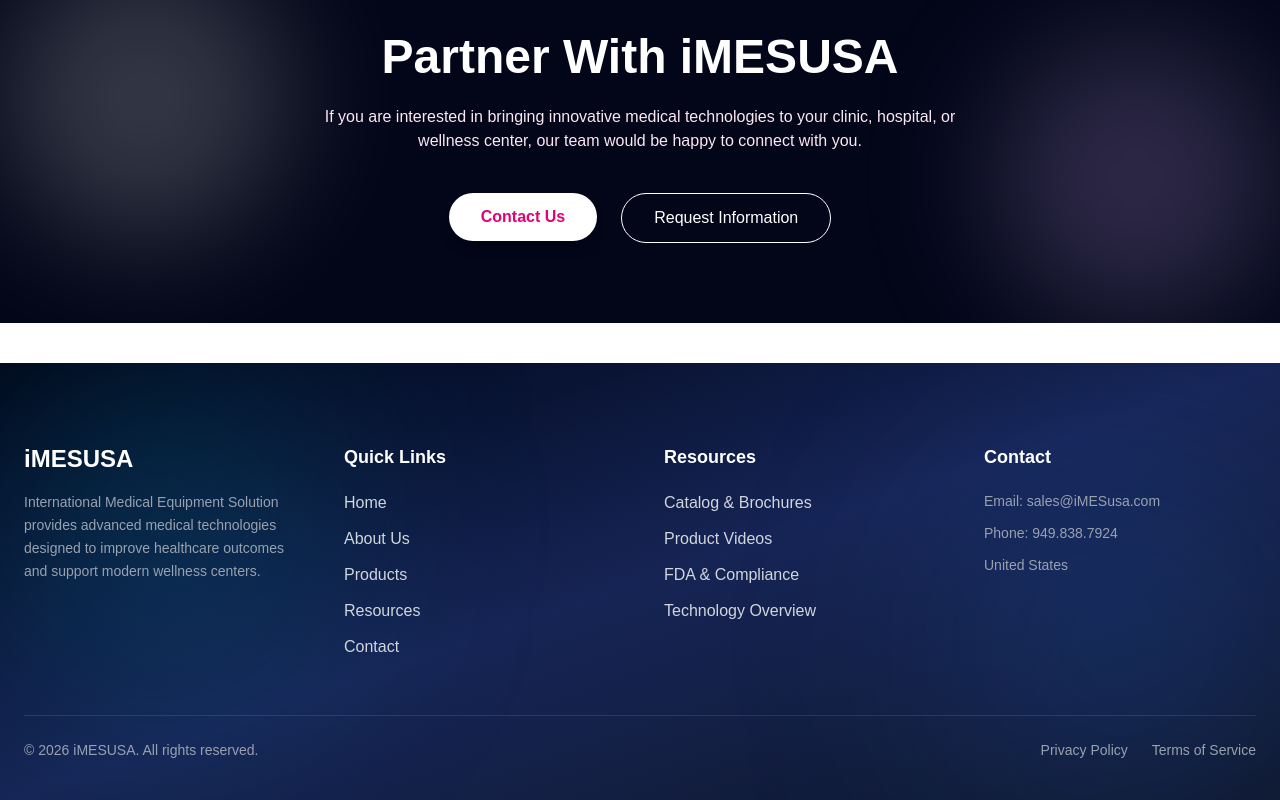
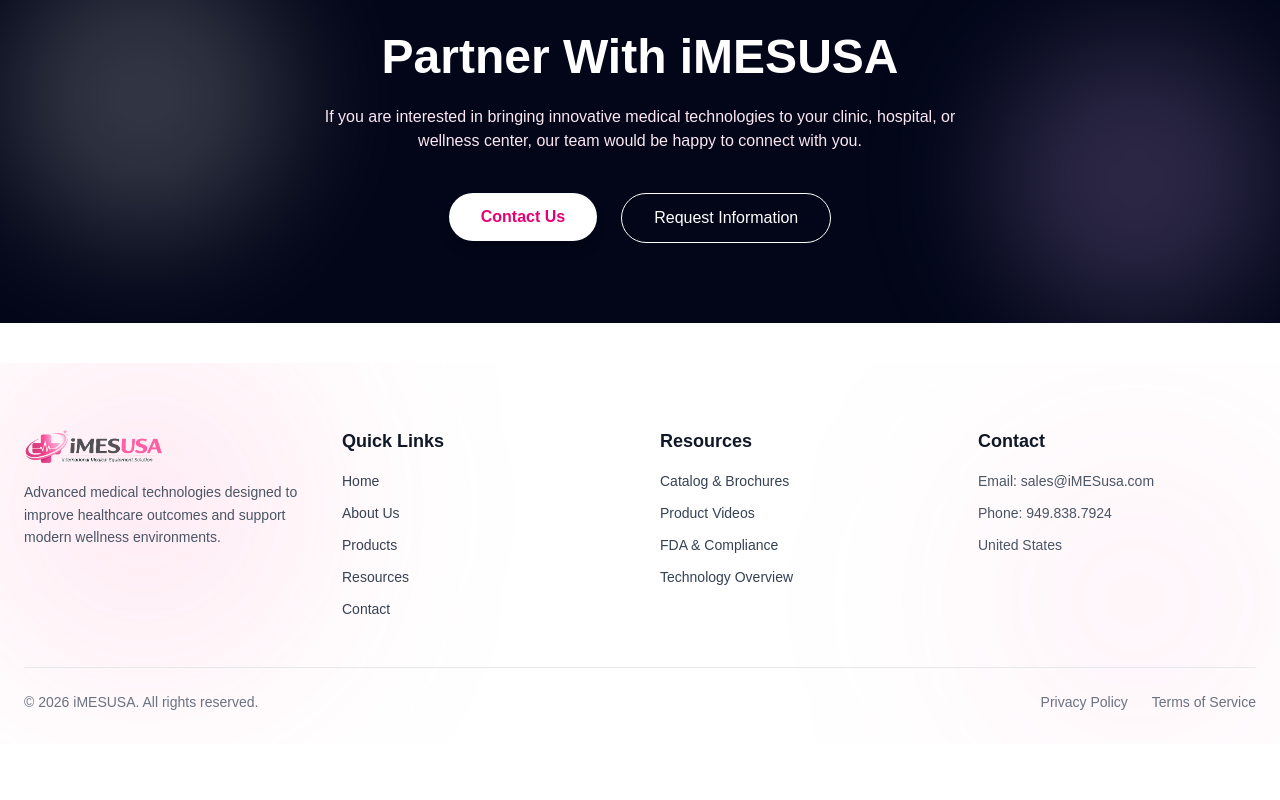
Before and after one commit to sritechbees/imesusa, a Next.js app: page / in a window 1280 px wide. Shown: the part 6192-6992 px from the top of the page. After the commit the page ends 6936 px from the top, so only its background shows below. Built offline with nearby package versions, Linux system fonts and the light colour scheme.

Commit message:
footer design

```diff
--- a/src/component/layout/footer.tsx
+++ b/src/component/layout/footer.tsx
@@ -1,166 +1,128 @@
 "use client";
 
 import Link from "next/link";
+import Image from "next/image";
 import { motion } from "framer-motion";
 
 export default function Footer() {
   return (
-    <footer className="relative bg-gradient-to-br from-slate-950 via-blue-950 to-slate-900 text-gray-300 pt-20 pb-10 overflow-hidden">
+    <footer className="relative bg-white dark:bg-slate-950 text-gray-700 dark:text-gray-300 pt-16 pb-8 overflow-hidden transition-colors duration-500">
 
-      {/* Background Glow Effects */}
-      <div className="absolute top-0 left-0 w-80 h-80 bg-cyan-500/20 blur-[120px] rounded-full"></div>
-      <div className="absolute bottom-0 right-0 w-80 h-80 bg-blue-500/20 blur-[120px] rounded-full"></div>
+      {/* AI Glow Background */}
+      <div className="absolute top-0 left-0 w-72 h-72 bg-[#fd5da2]/20 blur-[120px] rounded-full"></div>
+      <div className="absolute bottom-0 right-0 w-72 h-72 bg-[#fd5da2]/10 blur-[120px] rounded-full"></div>
 
-      <div className="relative max-w-7xl mx-auto px-6">
+      <div className="relative max-w-7xl mx-auto px-4 sm:px-6">
 
         {/* Grid */}
-        <div className="grid grid-cols-1 md:grid-cols-2 lg:grid-cols-4 gap-12">
+        <div className="grid grid-cols-1 sm:grid-cols-2 lg:grid-cols-4 gap-10">
 
-          {/* Company */}
+          {/* LOGO SECTION */}
+           <Link href="/">
           <motion.div
-            initial={{ opacity:0, y:40 }}
-            whileInView={{ opacity:1, y:0 }}
-            transition={{ duration:0.6 }}
+            initial={{ opacity: 0, y: 40 }}
+            whileInView={{ opacity: 1, y: 0 }}
+            transition={{ duration: 0.6 }}
+            className="flex flex-col gap-4"
           >
-            <h2 className="text-2xl font-bold text-white mb-4">
-              iMESUSA
-            </h2>
 
-            <p className="text-gray-400 text-sm leading-relaxed">
-              International Medical Equipment Solution provides advanced
-              medical technologies designed to improve healthcare outcomes
-              and support modern wellness centers.
+            <Image
+              src="/about/logo2.png" // 👉 replace with your logo path
+              alt="iMESUSA Logo"
+              width={140}
+              height={40}
+              className="object-contain"
+            />
+
+            <p className="text-sm text-gray-600 dark:text-gray-400 leading-relaxed">
+              Advanced medical technologies designed to improve healthcare outcomes
+              and support modern wellness environments.
             </p>
-          </motion.div>
+          </motion.div></Link>
 
-          {/* Quick Links */}
+          {/* QUICK LINKS */}
           <motion.div
-            initial={{ opacity:0, y:40 }}
-            whileInView={{ opacity:1, y:0 }}
-            transition={{ duration:0.7 }}
+            initial={{ opacity: 0, y: 40 }}
+            whileInView={{ opacity: 1, y: 0 }}
+            transition={{ duration: 0.7 }}
           >
-            <h3 className="text-lg font-semibold text-white mb-5">
+            <h3 className="text-lg font-semibold text-gray-900 dark:text-white mb-4">
               Quick Links
             </h3>
 
-            <ul className="space-y-3">
+            <ul className="space-y-3 text-sm">
 
-              <li>
+              {[
+                { name: "Home", link: "/" },
+                { name: "About Us", link: "/about/aboutsection" },
+                { name: "Products", link: "/products/twoproductsection" },
+                { name: "Resources", link: "/resources/resouceshero" },
+                { name: "Contact", link: "/contact/getintouch" },
+              ].map((item, i) => (
+                <li key={i}>
                   <Link
-                  href="/"
-                  className="hover:text-cyan-400 transition"
+                    href={item.link}
+                    className="relative inline-block transition duration-300 hover:text-[#fd5da2]"
                   >
-                  Home
+                    {item.name}
+
+                    {/* underline animation */}
+                    <span className="absolute left-0 -bottom-1 w-0 h-[2px] bg-[#fd5da2] transition-all duration-300 group-hover:w-full"></span>
                   </Link>
                 </li>
-
-              <li>
-                <Link
-                  href="/about/aboutsection"
-                  className="hover:text-cyan-400 transition"
-                >
-                  About Us
-                </Link>
-              </li>
-
-              <li>
-                <Link
-                  href="/products/twoproductsection"
-                  className="hover:text-cyan-400 transition"
-                >
-                  Products
-                </Link>
-              </li>
-
-              <li>
-                <Link
-                  href="/resources/resouceshero"
-                  className="hover:text-cyan-400 transition"
-                >
-                  Resources
-                </Link>
-              </li>
-
-              <li>
-                <Link
-                  href="/contact/getintouch"
-                  className="hover:text-cyan-400 transition"
-                >
-                  Contact
-                </Link>
-              </li>
+              ))}
 
             </ul>
           </motion.div>
 
-          {/* Resources */}
+          {/* RESOURCES */}
           <motion.div
-  initial={{ opacity:0, y:40 }}
-  whileInView={{ opacity:1, y:0 }}
-  transition={{ duration:0.8 }}
+            initial={{ opacity: 0, y: 40 }}
+            whileInView={{ opacity: 1, y: 0 }}
+            transition={{ duration: 0.8 }}
           >
-  <h3 className="text-lg font-semibold text-white mb-5">
+            <h3 className="text-lg font-semibold text-gray-900 dark:text-white mb-4">
               Resources
             </h3>
 
-  <ul className="space-y-3">
+            <ul className="space-y-3 text-sm">
 
-    <li>
+              {[
+                { name: "Catalog & Brochures", link: "/resources/downloadcatalog" },
+                { name: "Product Videos", link: "/resources/viewresourse" },
+                { name: "FDA & Compliance", link: "/resources/fdafooter" },
+                { name: "Technology Overview", link: "/resources/techoverview" },
+              ].map((item, i) => (
+                <li key={i}>
                   <Link
-        href="/resources/downloadcatalog"
-        className="hover:text-cyan-400 transition cursor-pointer"
+                    href={item.link}
+                    className="transition duration-300 hover:text-[#fd5da2]"
                   >
-        Catalog & Brochures
+                    {item.name}
                   </Link>
                 </li>
-
-    <li>
-      <Link
-        href="/resources/viewresourse"
-        className="hover:text-cyan-400 transition cursor-pointer"
-      >
-        Product Videos
-      </Link>
-    </li>
-
-    <li>
-      <Link
-        href="/resources/fdafooter"
-        className="hover:text-cyan-400 transition cursor-pointer"
-      >
-        FDA & Compliance
-      </Link>
-    </li>
-
-    <li>
-      <Link
-        href="/resources/techoverview"
-        className="hover:text-cyan-400 transition cursor-pointer"
-      >
-        Technology Overview
-      </Link>
-    </li>
+              ))}
 
             </ul>
           </motion.div>
 
-          {/* Contact */}
+          {/* CONTACT */}
           <motion.div
-            initial={{ opacity:0, y:40 }}
-            whileInView={{ opacity:1, y:0 }}
-            transition={{ duration:0.9 }}
+            initial={{ opacity: 0, y: 40 }}
+            whileInView={{ opacity: 1, y: 0 }}
+            transition={{ duration: 0.9 }}
           >
-            <h3 className="text-lg font-semibold text-white mb-5">
+            <h3 className="text-lg font-semibold text-gray-900 dark:text-white mb-4">
               Contact
             </h3>
 
-            <ul className="space-y-3 text-gray-400 text-sm">
+            <ul className="space-y-3 text-sm text-gray-600 dark:text-gray-400">
 
-              <li>
+              <li className="hover:text-[#fd5da2] transition">
                 Email: sales@iMESusa.com
               </li>
 
-              <li>
+              <li className="hover:text-[#fd5da2] transition">
                 Phone: 949.838.7924
               </li>
 
@@ -169,13 +131,12 @@
               </li>
 
             </ul>
-
           </motion.div>
 
         </div>
 
         {/* Divider */}
-        <div className="border-t border-white/10 mt-14 pt-6 flex flex-col md:flex-row justify-between items-center text-sm text-gray-400">
+        <div className="border-t border-gray-200 dark:border-white/10 mt-12 pt-6 flex flex-col md:flex-row justify-between items-center text-sm text-gray-500 dark:text-gray-400">
 
           <p>
             © {new Date().getFullYear()} iMESUSA. All rights reserved.
@@ -183,11 +144,11 @@
 
           <div className="flex gap-6 mt-4 md:mt-0">
 
-            <span className="hover:text-cyan-400 cursor-pointer transition">
+            <span className="cursor-pointer hover:text-[#fd5da2] transition">
               Privacy Policy
             </span>
 
-            <span className="hover:text-cyan-400 cursor-pointer transition">
+            <span className="cursor-pointer hover:text-[#fd5da2] transition">
               Terms of Service
             </span>
 
```
Lines whose indentation alone changed are shown as unchanged.
